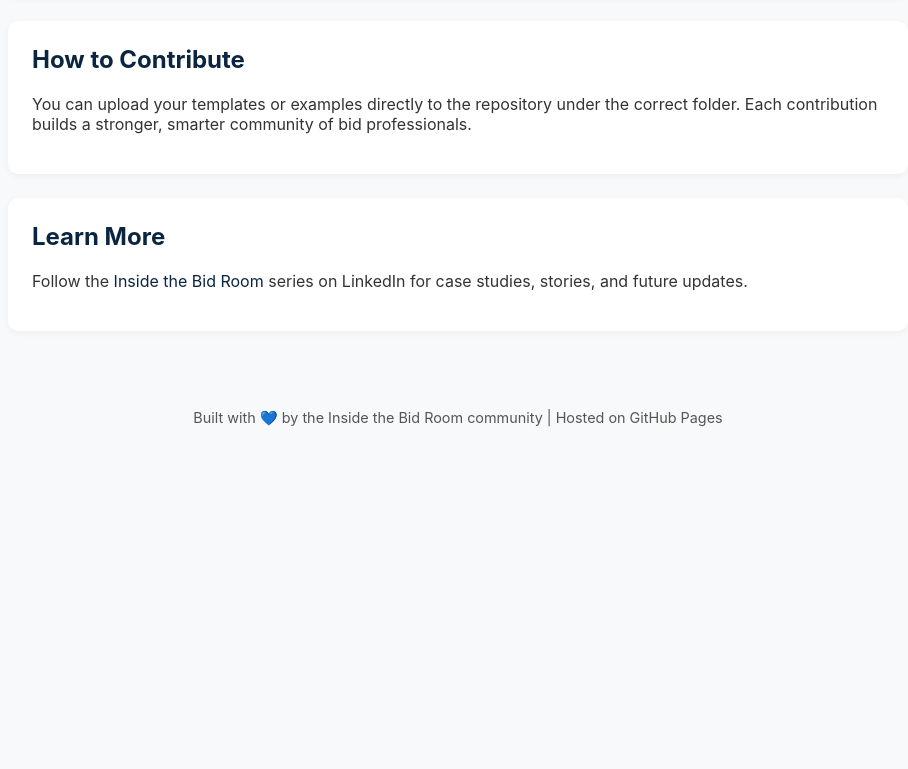
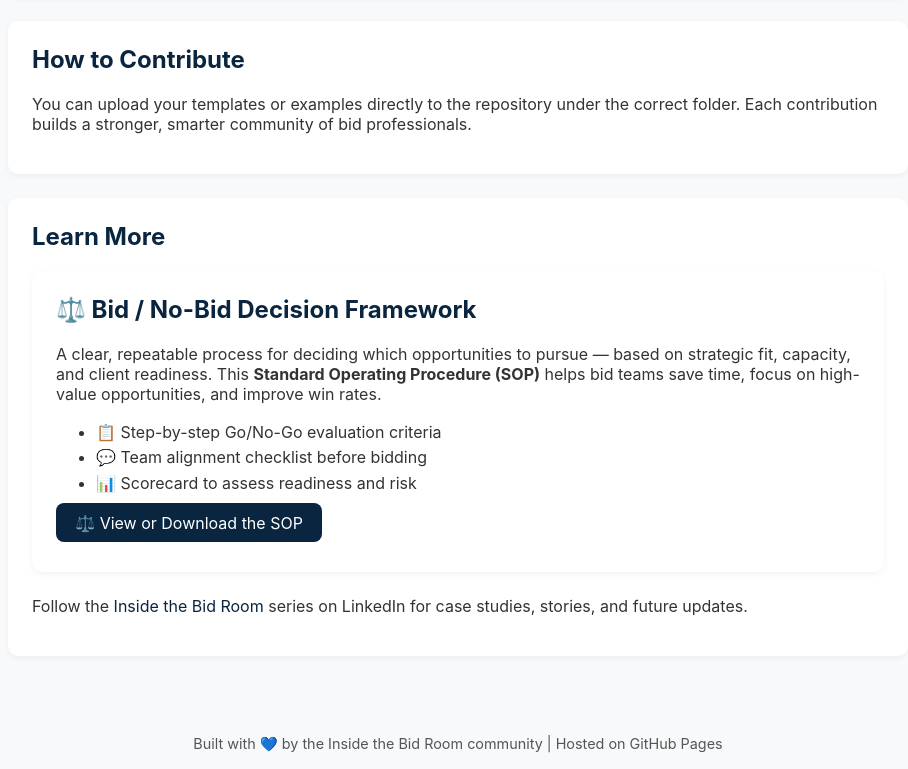
Before and after one commit to Peblusso/InsideThe-BidRoom-Library, a plain HTML site: page index.html in a window 1280 px wide. Shown: the part 628-1397 px from the top of the page, without its empty margins (182-1090 px from the left). Before the commit the page ends 1102 px from the top, so only its background shows below. Drawn offline with Linux system fonts and the light colour scheme.

Commit message:
index.html

```diff
--- a/index.html
+++ b/index.html
@@ -97,7 +97,28 @@
     </section>
 
     <section>
-      <h2> Learn More</h2>
+      <h2> Learn More</h2>    <section>
+      <h2>⚖️ Bid / No-Bid Decision Framework</h2>
+      <p>
+        A clear, repeatable process for deciding which opportunities to pursue — based on strategic fit,
+        capacity, and client readiness. This <strong>Standard Operating Procedure (SOP)</strong> helps bid
+        teams save time, focus on high-value opportunities, and improve win rates.
+      </p>
+
+      <ul>
+        <li>📋 Step-by-step Go/No-Go evaluation criteria</li>
+        <li>💬 Team alignment checklist before bidding</li>
+        <li>📊 Scorecard to assess readiness and risk</li>
+      </ul>
+
+      <p style="margin-top:1rem;">
+        <a href="DecisionFrameworks/BidNoBid_SOP.pdf"
+           style="background-color:#0a2540; color:#fff; padding:0.6rem 1.2rem; border-radius:8px; text-decoration:none;">
+           ⚖️ View or Download the SOP
+        </a>
+      </p>
+    </section>
+
       <p>
         Follow the <a href="https://www.linkedin.com/in/priscilla-o/">Inside the Bid Room</a> series on LinkedIn
         for case studies, stories, and future updates.
```
